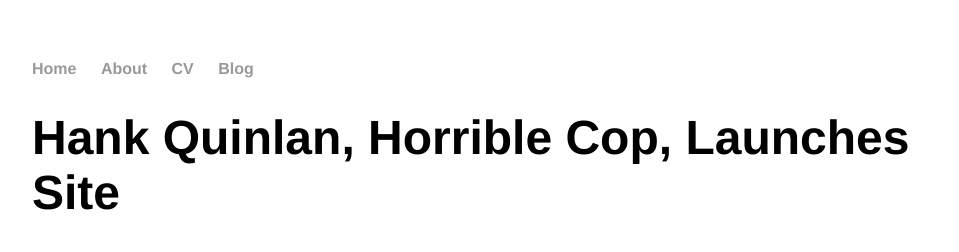
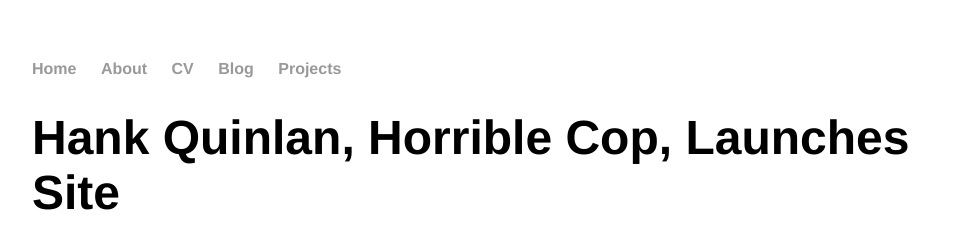
Before and after one commit to Elyorcv/elyorcv.github.io, a Jekyll site: the page built from _posts/2014-04-30-elyorcv-launched.md, in a window 1280 px wide. Shown: the top 252 px of the page, without its empty margins (160-1119 px from the left). Built offline with Jekyll 4.4.1, drawn with Linux system fonts in a browser that asks for light colours.

Commit message:
Update default.html

```diff
--- a/_layouts/default.html
+++ b/_layouts/default.html
@@ -12,6 +12,7 @@
 		        	<li><a href="/about">About</a></li>
 	        		<li><a href="/cv">CV</a></li>
 	        		<li><a href="/blog">Blog</a></li>
+				<li><a href="/projects">Projects</a></li>
 	    		</ul>
 			</nav>
 			<div class="container">
```
